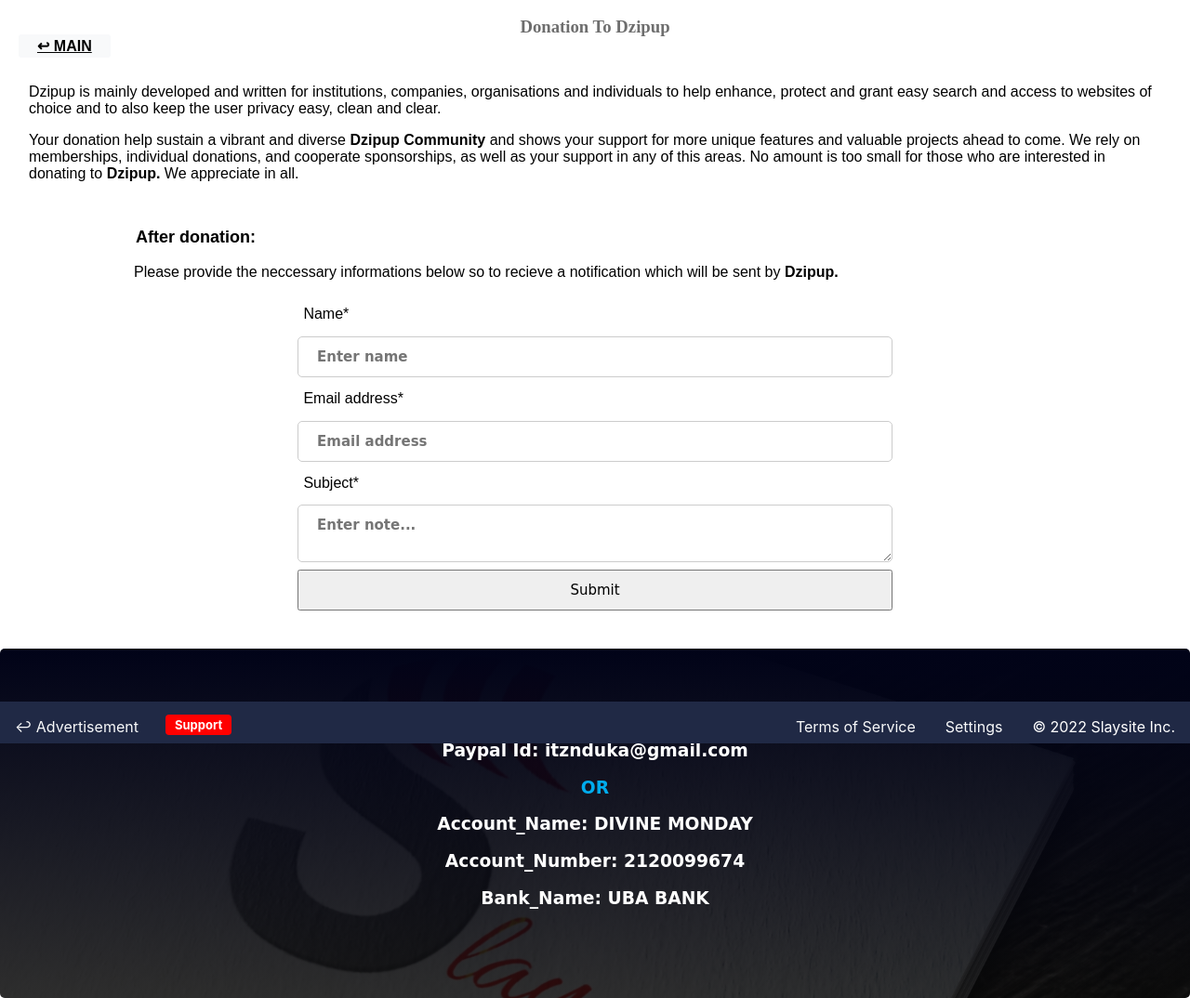
After one commit to Divine-monday/slaysite, a Django app: template templates/blog/donate.html in a window 1280 px wide. The commit adds this page. Shown: the whole page at 93% size. Run offline with Django 3.2, Linux system fonts and the light colour scheme; the template is opened without the code that fills it, so the values that code supplies are empty.

Commit message:
update again

```diff
--- a/static/css/about.css
+++ b/static/css/about.css
@@ -225,15 +225,3 @@
 	border:1px solid #ccc;
 	box-sizing: border-box;
 }
-
-
-/* Footer part */
-.afooter{
-	width: 100%;
-	text-align: center;
-	background-color: #202945;
-	font-family: Arial, sans-serif;
-	color: white;
-	display: inline-block;
-	flex-wrap: wrap;
-}
--- /dev/null
+++ b/static/css/donate.css
@@ -0,0 +1,77 @@
+
+/* Donation tab */
+.mss{
+	text-align: center;
+	font-family: Elephant;
+	color: rgb(110, 110, 110);
+}
+#mabt{
+    text-indent: 20px;
+}
+#mabt a{
+    padding: 4px 20px;
+	border-radius: 3px;
+    width: 8em;
+	background-color: #f8f9fa;
+    color: black;
+}
+
+/* Form donation */
+#mcaa{
+	margin-left: 10%;
+}
+.mcontact{
+	padding: 5px 0px;
+	border-radius: 5px;
+	flex-wrap: wrap;
+	align-items: center;
+	display: flex;
+	justify-content: center;
+}
+.mrcol{
+	width: 50%;
+	display: inline-block;
+}
+@media screen and (max-width: 850px){
+	.mcontact{
+		margin: 0em 2em 2em 2em;
+	}
+	.mrcol {
+		width: 30em;
+		display: inline-block;
+	}
+}
+.minp{
+	width: 100%;
+	display: flex;
+	flex-wrap: wrap;
+}
+.minp input,textarea{
+	width: 100%;
+	margin: 8px 0;
+	padding: 12px 20px;
+	border-radius: 5px;
+	border:1px solid #ccc;
+	box-sizing: border-box;
+}
+.mbooking{
+    /* background-image: linear-gradient(rgb(1, 3, 24),rgba(7, 7, 7, 0.822)), url("{url static 'images/slider1.jpg'}"); */
+    background-attachment: fixed;
+    background-repeat: no-repeat;
+    background-size: cover;
+    background-position: center;
+    height: 23.5rem;
+	padding: 40px 10px;
+	border-radius: 5px;
+	display: flex;
+	justify-content: space-between;
+	flex-wrap: wrap;
+}
+
+.mupbd{
+    width: 100%;
+    height: 30vh;
+    text-align: center;
+    color: white;
+    font-family: cursive;
+}
--- a/static/css/home.css
+++ b/static/css/home.css
@@ -131,18 +131,3 @@
     height: 75%;
     margin-top: 5px;
 }
-
-
-/* Footer part */
-.hfooter{
-	background-color: #202945;
-	color: white;
-	height: 40px;
-	font-family: Arial, sans-serif;
-	text-align: center;
-	padding-top: 1px;
-	letter-spacing: 1px;
-	position: fixed;
-	bottom: 0;
-	width: 100%;
-}
--- a/static/css/main.css
+++ b/static/css/main.css
@@ -178,74 +178,6 @@ a{
 	color: black;
 }
 
-/* Donation tab */
-.mss{
-	text-align: center;
-	font-family: Elephant;
-	color: rgb(110, 110, 110);
-}
-#mabt{
-    text-indent: 20px;
-}
-/* Form donation */
-#mcaa{
-	margin-left: 10%;
-}
-.mcontact{
-	padding: 5px 0px;
-	border-radius: 5px;
-	flex-wrap: wrap;
-	align-items: center;
-	display: flex;
-	justify-content: center;
-}
-.mrcol{
-	width: 50%;
-	display: inline-block;
-}
-@media screen and (max-width: 850px){
-	.mcontact{
-		margin: 0em 2em 2em 2em;
-	}
-	.mrcol {
-		width: 30em;
-		display: inline-block;
-	}
-}
-.minp{
-	width: 100%;
-	display: flex;
-	flex-wrap: wrap;
-}
-.minp input,textarea{
-	width: 100%;
-	margin: 8px 0;
-	padding: 12px 20px;
-	border-radius: 5px;
-	border:1px solid #ccc;
-	box-sizing: border-box;
-}
-.mbooking{
-    /* background-image: linear-gradient(rgb(1, 3, 24),rgba(7, 7, 7, 0.822)), url("{url static 'images/slider1.jpg'}"); */
-    background-attachment: fixed;
-    background-repeat: no-repeat;
-    background-size: cover;
-    background-position: center;
-    height: 22rem;
-	padding: 40px 10px;
-	border-radius: 5px;
-	display: flex;
-	justify-content: space-between;
-	flex-wrap: wrap;
-}
-
-.mupbd{
-    width: 100%;
-    height: 30vh;
-    text-align: center;
-    color: white;
-    font-family: cursive;
-}
 
 /* Back to top click link */
 #back-to-top{
--- a/static/css/tour.css
+++ b/static/css/tour.css
@@ -7,6 +7,7 @@
 	padding: 4px 20px;
 	border-radius: 3px;
 	background-color: #F0F0F0;
+    color: black;
 	float: left;
     position: fixed;
 }
@@ -63,7 +64,7 @@ navs ul li a{
     #navs{
         position: fixed;
         width: 100%;
-        top: 6.7em;
+        top: 7.8em;
         left: -100%;
         text-align: center;
         transition: all .5s;
--- a/templates/blog/about.html
+++ b/templates/blog/about.html
@@ -138,12 +138,6 @@
 </form>
 
 <br>
-<!-- other sections like ads -->
-<div class="afooter">
-    <p> Copyright &copy 2022 Slaysite Inc.</p>
-</div>
-
-
 
 <a href=""id="back-to-top">Top</a>
 <script src="{% static 'blog/js/script.js' %}"></script>
--- a/templates/blog/base.html
+++ b/templates/blog/base.html
@@ -75,6 +75,7 @@
 
 	<link rel="stylesheet" href="{% static 'css/home.css' %}">
 	<link rel="stylesheet" href="{% static 'css/main.css' %}">
+	<link rel="stylesheet" href="{% static 'css/donate.css' %}">
 	<link rel="stylesheet" href="{% static 'css/about.css' %}">
 	<link rel="stylesheet" href="{% static 'css/tour.css' %}">
 	<link rel="shortcut icon" href="{% static 'images/d.png' %}">
@@ -83,7 +84,7 @@
 
 	<noscript>Sorry! Your browser does not support JavaScript!</noscript>
 	{% if title %}
-		<title>Dzipup Web Browser - {{ title }}</title>
+		<title>Dzipup | {{ title }}</title>
 	{% else %}
 		<title>Dzipup Web Browser</title>
 	{% endif %}
@@ -115,6 +116,40 @@
 		cursor: url({% static 'images/cursor.png' %})0 0,
 		default !important;
 	}
+
+	/* Footer part */
+	.hfooter{
+		background-color: #202945;
+		color: white;
+		height: 45px;
+		font-family: -apple-system, BlinkMacSystemFont, 'Segoe UI', Roboto, Oxygen, Ubuntu, Cantarell, 'Open Sans', 'Helvetica Neue', sans-serif;
+		padding-top: 1px;
+		position: fixed;
+		bottom: 0;
+		width: 100%;
+	}
+	#hsup{
+		background-color:red;
+		color: white;
+		padding: 3px 10px;
+		font-size: small;
+		font-weight: bold;
+		border-radius: 4px;
+	}
+	.hadver{
+		float: left;
+	}
+	.hadver a, .hprivate a{
+		color: #f8f9fa;
+		text-decoration: none;
+	}
+	.hprivate{
+		float: right;
+	}
+	.hadver a:hover, .hprivate a:hover{
+		color: #c9c9c9;
+		text-decoration: underline;
+	}
 	</style>
 </head>
 
@@ -123,6 +158,14 @@
 	{% block content %}
 
 	{% endblock %}
+
+	<div class="hfooter">
+		<p class="hadver"><a href="{% url 'advert' %}">&#8617 Advertisement</a></p>
+		<a href="{% url 'donate' %}"><p class="hadver" id="hsup">Support</p></a>
+		<p class="hprivate">&copy 2022 Slaysite Inc.</p>
+		<p class="hprivate"><a href="">Settings</a></p>
+		<p class="hprivate"><a href="">Terms of Service</a></p>
+	</div>
 
 <script>
 // For dark mode saving even when you have gone off the site
--- /dev/null
+++ b/templates/blog/donate.html
@@ -0,0 +1,70 @@
+{% extends "blog/base.html" %}
+{% load static %}
+
+
+{% block content %}
+<br>
+<center>
+	{% if messages %}
+		{% for message in messages %}
+			<h2>Thanks {{ message }}</h2>
+			<p>We recieved your email and will respond shortly...</p>
+		{% endfor %}
+	{% endif %}
+</center>
+<div style="font-family: arial,sans-serif;">
+	<h3 class="mss">Donation To Dzipup</h3>
+
+	<h4 id="mabt"><a href="{% url 'main' %}">&#8617 MAIN</a></h4>
+	<div style="padding: 15px;">
+		<p>Dzipup is mainly developed and written for institutions, companies, organisations and individuals to
+				help enhance, protect and grant easy search and access to websites of choice and to also keep the user
+				privacy easy, clean and clear.</p>
+
+		<p>Your donation help sustain a vibrant and diverse <b>Dzipup Community</b> and shows your support for
+				more unique features and valuable projects ahead to come. We rely on memberships, individual donations,
+				and cooperate sponsorships, as well as your support in any of this areas. No amount is too small for
+				those who are interested in donating to <b>Dzipup.</b> We appreciate in all.</p>
+	</div>
+
+	<div id="mcaa">
+		<p style="font-weight: bold; font-size: large;">After donation:</p>
+		<p>Please provide the neccessary informations below so to recieve a notification which will be sent by <b>Dzipup.</b></p>
+	</div>
+
+	<form class="mcontact" method="POST" enctype="multipart/form-data">
+		{% csrf_token %}
+		<div class="mrcol">
+			<div class="minp">
+				<label>Name*</label>
+				<input type="text" name="message-name" id="textarea" placeholder="Enter name" required="">
+			</div>
+			<div class="minp">
+				<label>Email address*</label>
+				<input type="email" name="message-email" id="textarea" placeholder="Email address" required="">
+			</div>
+			<div class="minp">
+				<label>Subject*</label>
+				<textarea name="message-subject" id="textarea" placeholder="Enter note..."></textarea>
+			</div>
+			<input class="minp" type="submit" id="submit" value="Submit">
+		</div>
+	</form>
+</div>
+<br><br>
+<div class="mbooking" style="background-image: linear-gradient(rgb(1, 3, 24),rgba(7, 7, 7, 0.822)), url({% static 'images/ss.jpg' %});">
+		<div class="mupbd">
+			<h3>
+				<p style="color: #00aced;">Via Paypal</p>
+				<p>Paypal Id: itznduka@gmail.com</p>
+				<lab style="color: #00aced;">OR</lab>
+				<div class="bank-details">
+					<p>Account_Name: DIVINE MONDAY</p>
+					<p>Account_Number: 2120099674</p>
+					<p>Bank_Name: UBA BANK</p>
+				</div>
+			</h3>
+		</div>
+	</div>
+</div>
+{% endblock %}
--- a/templates/blog/tour.html
+++ b/templates/blog/tour.html
@@ -5,7 +5,7 @@
 {% block content %}
 
     <div class="tourpic">
-        <a href="{% url 'home' %}" class="tbk"><i class="fa fa-arrow-left"></i> Go_Back</a>
+        <a href="{% url 'home' %}" class="tbk">&#8617 Go_Back</a>
         <img src="{% static '/images/dtour.png' %}" class="timg">
     </div>
 
--- a/urls.py
+++ b/urls.py
@@ -5,6 +5,8 @@ from . import views
 urlpatterns = [
     path ('', views.home_view, name= "home"),
     path ('main/', views.main_view, name= "main"),
+    path ('donate/', views.donate_view, name= "donate"),
     path ('about/', views.about_view, name= "about"),
-    path ('tour/', views.tour_view, name= "tour")
+    path ('tour/', views.tour_view, name= "tour"),
+    path ('blog<int:advert/', views.advert_view, name="advert")
 ]
```
Also changed, not shown: templates/blog/home.html (+0 -7 lines), templates/blog/main.html (+3 -73 lines), views.py (+22 -9 lines), templates/blog/advert.html (added). Lines whose indentation alone changed are shown as unchanged.
